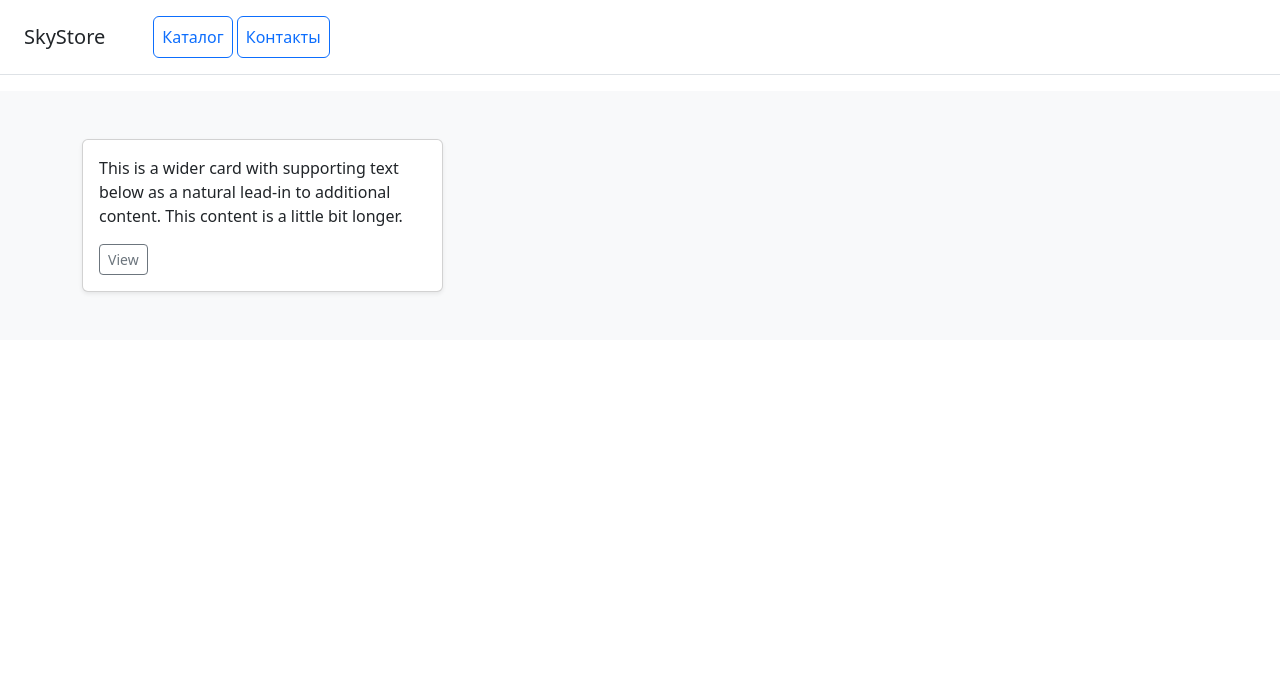
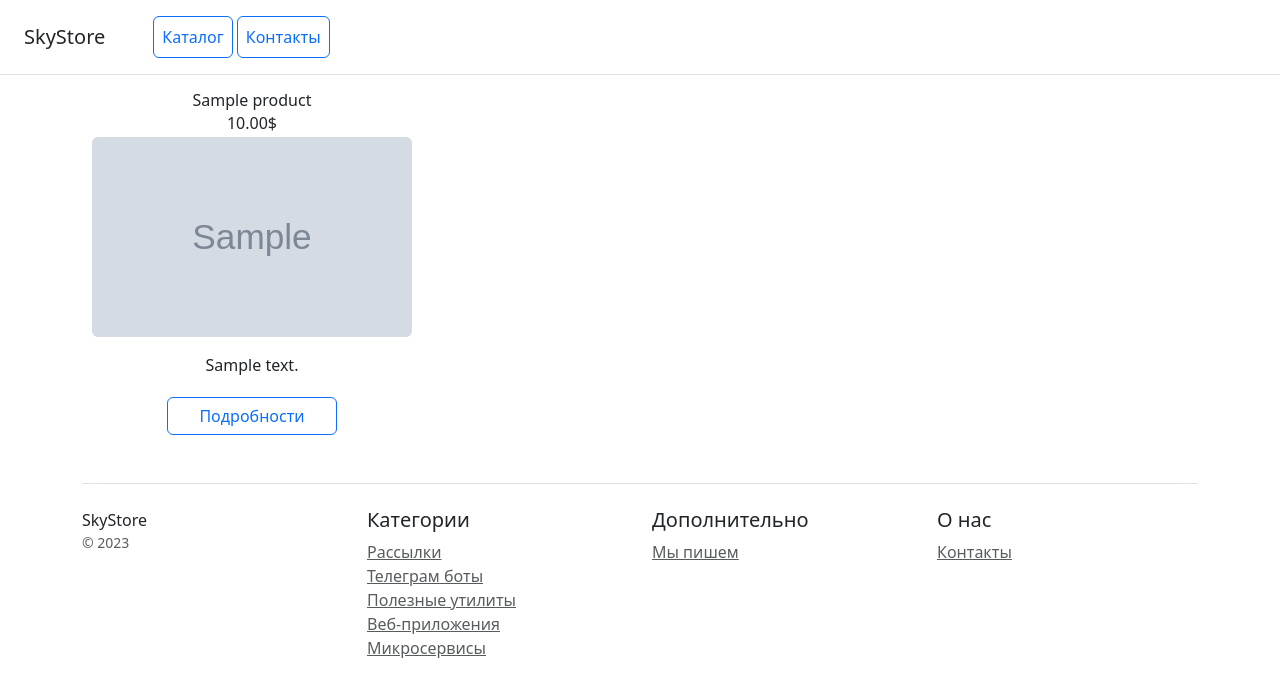
Before and after one commit to Nikodim26/homeworks_6, a Django app: page /catalogue/ in a window 1280 px wide. Shown: the top 697 px of the page. Run offline with Django 5.2, Linux system fonts and the light colour scheme; tables that the repository leaves empty hold one stand-in row (values such as "Sample post"); grey boxes marked "Sample" are stand-in pictures; some libraries are stand-ins or nearby versions.

Commit message:
вроде все.

```diff
--- a/catalog/templates/base.html
+++ b/catalog/templates/base.html
@@ -11,7 +11,7 @@
 <div class="d-flex flex-column flex-md-row align-items-center p-3 px-md-4 mb-3 bg-white border-bottom box-shadow">
     <h5 class="my-0 mr-md-auto font-weight-normal">SkyStore</h5>
     <nav class="ms-5">
-        <a class="p-2 btn btn-outline-primary" href="/">Каталог</a>
+        <a class="p-2 btn btn-outline-primary" href="/catalogue/">Каталог</a>
         <a class="p-2 btn btn-outline-primary" href="/contacts/">Контакты</a>
     </nav>
 </div>
--- a/catalog/templates/catalogue.html
+++ b/catalog/templates/catalogue.html
@@ -2,30 +2,24 @@
 {% load my_tags %}
 
 {% block content %}
-<div class="album py-5 bg-body-tertiary">
-    <div class="container">
-        <div class="row row-cols-1 row-cols-sm-2 row-cols-md-3 g-3">
+<div class="container">
+    <div class="row g-5">
+        {% for product in products %}
+            <div class="col-md-6 col-lg-4 text-center">
+                <h6 class="text-dark mb-1">{{product.name}}</h6>
+                <h6 class="text-dark mb-1">{{product.price}}$</h6>
+                <div class="mb-3">
+                    <img src="{{ product.image | media_filter }}" alt="Иллюстрация товара"
+                    class="rounded img-with-border" width="320" height="200">
+                </div>
+                <p class="text-justify" style="max-width: 350px; margin: 0 auto;"> {{product.description | truncatechars:50}}</p>
+                <a href="/product/{{product.pk}}/" class="btn btn-outline-primary w-50 rounded-sm" style="margin-top: 20px;">Подробности</a>
+            </div>
+        {% endfor %}
 
-            <div class="col">
-                <div class="card shadow-sm">
-<!--                    <svg aria-label="Placeholder: Thumbnail" class="bd-placeholder-img card-img-top" height="225"-->
-<!--                         preserveAspectRatio="xMidYMid slice" role="img" width="100%"-->
-<!--                         xmlns="http://www.w3.org/2000/svg"><title>Placeholder</title>-->
-<!--                        <rect width="100%" height="100%" fill="#55595c"></rect>-->
-<!--                        <text x="50%" y="50%" fill="#eceeef" dy=".3em">Thumbnail</text>-->
-<!--                    </svg>-->
-                    <div class="card-body"><p class="card-text">This is a wider card with supporting text below as a
-                        natural lead-in to additional content. This content is a little bit longer.</p>
-                        <div class="d-flex justify-content-between align-items-center">
-                            <div class="btn-group">
-                                <button type="button" class="btn btn-sm btn-outline-secondary">View</button>
-                            </div>
-                        </div>
-                    </div>
-                </div>
+    </div>
 
-            </div>
-        </div>
-    </div>
+
+    {% include 'footer.html' %}
 </div>
 {% endblock %}
--- a/catalog/templates/product.html
+++ b/catalog/templates/product.html
@@ -18,11 +18,11 @@
 <div class="container mt-1">
     <div class="row justify-content-center">
         <div class="col-md-6 col-lg-5 text-center">
-            <h3 class="text-dark mb-1">{{product.price}}$</h3>
+            <h5 class="text-dark mb-1">{{product.price}}$</h5>
 
             <div class="mb-4">
                 <img src="{{ product.image | media_filter }}" alt="Иллюстрация товара"
-                class="rounded img-with-border" width="340" height="238">
+                class="rounded img-with-border" width="350" height="247">
             </div>
             <p> {{product.description}}</p>
             <a href="#" class="btn btn-outline-primary w-50 rounded-sm">Купить</a>
--- a/catalog/views.py
+++ b/catalog/views.py
@@ -18,4 +18,6 @@ def product_item(request, pk):
 
 
 def catalogue(request):
-    return render(request, 'catalogue.html')
+    products = Product.objects.all()
+    context = {'products': products}
+    return render(request, 'catalogue.html', context=context)
```
Also changed, not shown: readme.md.
